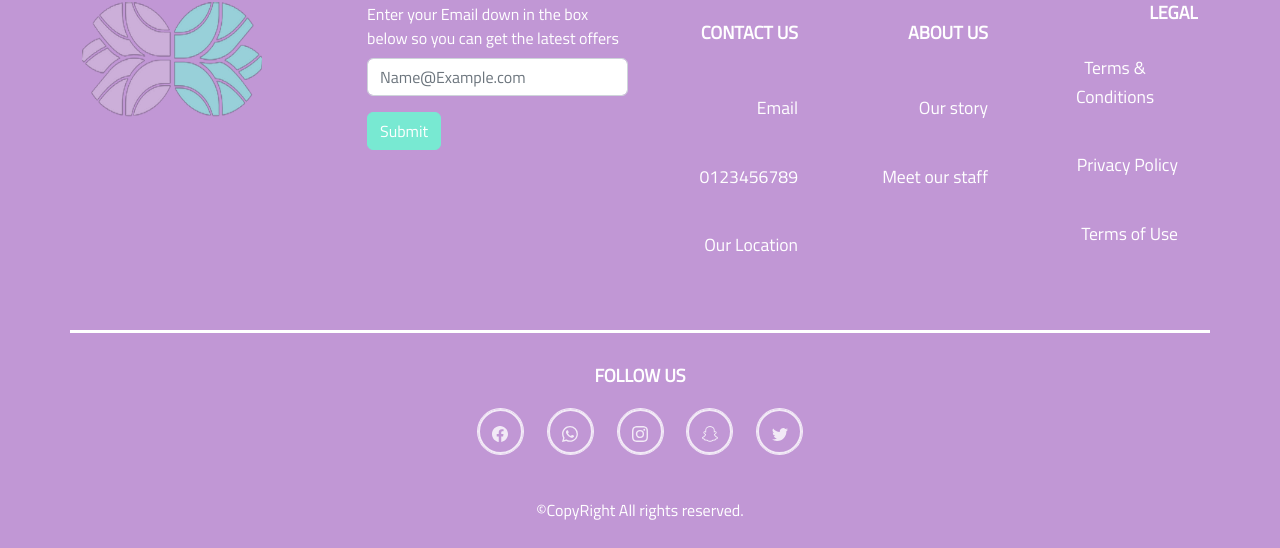
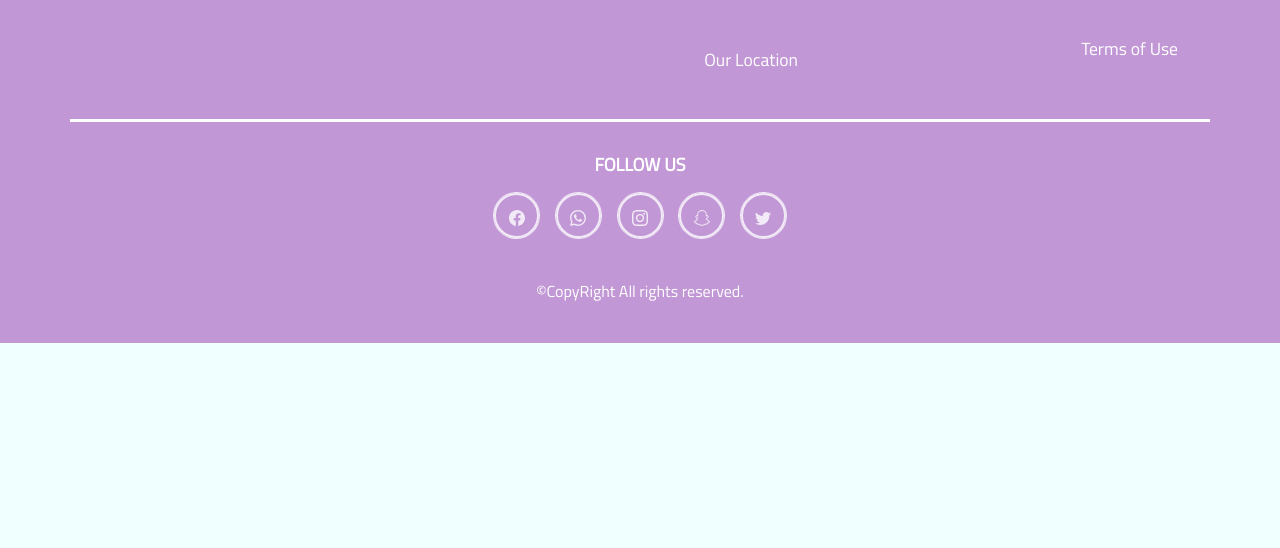
Before and after one commit to saifalaasabelaish/spa-project, a React (Create React App) app: page / in a window 1280 px wide. Shown: the part 1924-2472 px from the top of the page. After the commit the page ends 2267 px from the top, so only its background shows below. Built offline with nearby package versions, Linux system fonts and the light colour scheme.

Commit message:
modifications

```diff
--- a/src/components/common/Footer.css
+++ b/src/components/common/Footer.css
@@ -2,14 +2,13 @@
 .footer{
     font-family:'TitilliumWeb', sans-serif;
     background-color: #c197d5;
-    padding: 3.1em;
-    margin-top: 5em;
+    padding: 1.5em;
     color: white;
     font-family:'Titillium Web',sans-serif;
 }
 #Logo{
-    width: 11.25em;;
-    height: 7.5em;
+    width: 8em;;
+    height: 5em;
 }
 .footer form button{
     background-color: #78e9d2;
@@ -46,7 +45,7 @@
     width: 100%;
     text-align: center;
     padding: 2em;
-    margin-top: 3.1em;
+    margin-top: 1.5em;
     border-top: solid white;
 }
 .footer .social a{
@@ -58,7 +57,7 @@
     width: 45px;
     height: 45px;
     box-shadow: 0px 0px 0px 1px white;
-    margin: 0.6em;
+    margin: 0.4em;
     opacity: 0.8;
     transition: 0.3 ease-in-out;
 }
```
